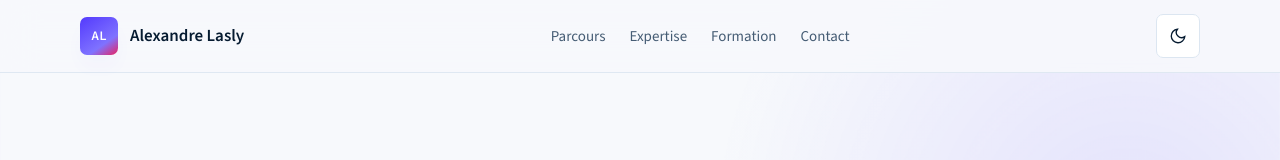
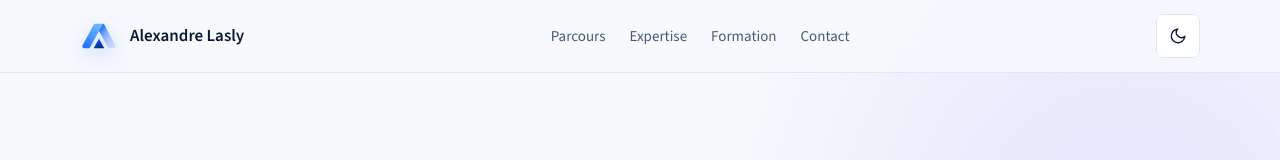
Before and after one commit to AtlasNexusTech/alexandre-lasly, a website: page index.html in a window 1280 px wide. Shown: the top 160 px of the page. Drawn offline with nearby package versions, Linux system fonts and the light colour scheme.

Commit message:
feat: replace header monogram with Atlas Nexus logo

```diff
--- a/index.html
+++ b/index.html
@@ -24,7 +24,7 @@
   <a class="skip-link" href="#contenu">Aller au contenu</a>
   <header class="site-header">
     <nav class="nav container" aria-label="Navigation principale">
-      <a class="brand" href="#accueil" aria-label="Alexandre Lasly — accueil"><span class="brand-mark" aria-hidden="true">AL</span><span class="brand-name">Alexandre Lasly</span></a>
+      <a class="brand" href="#accueil" aria-label="Alexandre Lasly — accueil"><img class="brand-mark" src="assets/atlas-nexus-logo.png?v=1" width="38" height="38" alt=""><span class="brand-name">Alexandre Lasly</span></a>
       <div class="nav-links" data-nav-links>
         <a href="#parcours">Parcours</a><a href="#expertise">Expertise</a><a href="#formation">Formation</a><a href="#contact">Contact</a>
       </div>
--- a/styles.css
+++ b/styles.css
@@ -82,16 +82,11 @@
 .nav { min-height: 72px; display: flex; align-items: center; justify-content: space-between; gap: 28px; }
 .brand { display: inline-flex; align-items: center; gap: 12px; min-height: 44px; font-weight: 600; }
 .brand-mark {
-  display: grid;
   width: 38px;
   height: 38px;
-  place-items: center;
-  border-radius: 7px;
-  background: linear-gradient(145deg, var(--primary), #7f72ff 68%, var(--accent));
-  color: #fff;
-  font-family: var(--mono);
-  font-size: 13px;
-  box-shadow: 0 12px 25px -16px rgba(83, 58, 253, .8);
+  flex: 0 0 38px;
+  object-fit: contain;
+  filter: drop-shadow(0 7px 10px rgba(20, 88, 220, .2));
 }
 .nav-links { display: flex; align-items: center; gap: 24px; }
 .nav-links a { color: var(--muted); font-size: 15px; font-weight: 450; }
```
Also changed, not shown: assets/atlas-nexus-logo.png (added).
